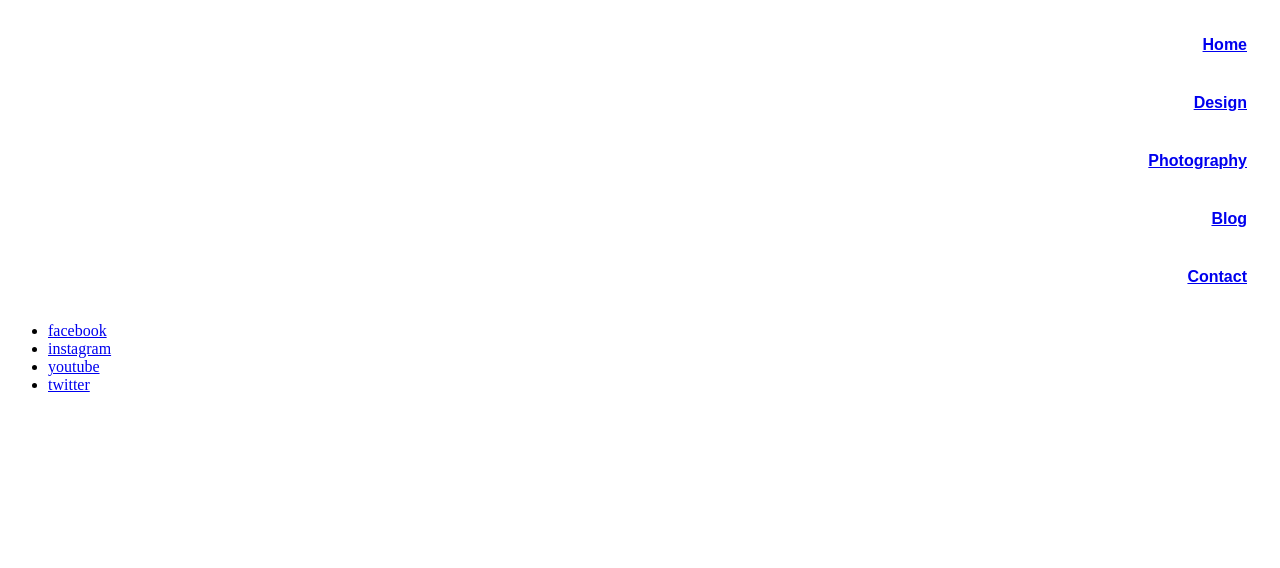
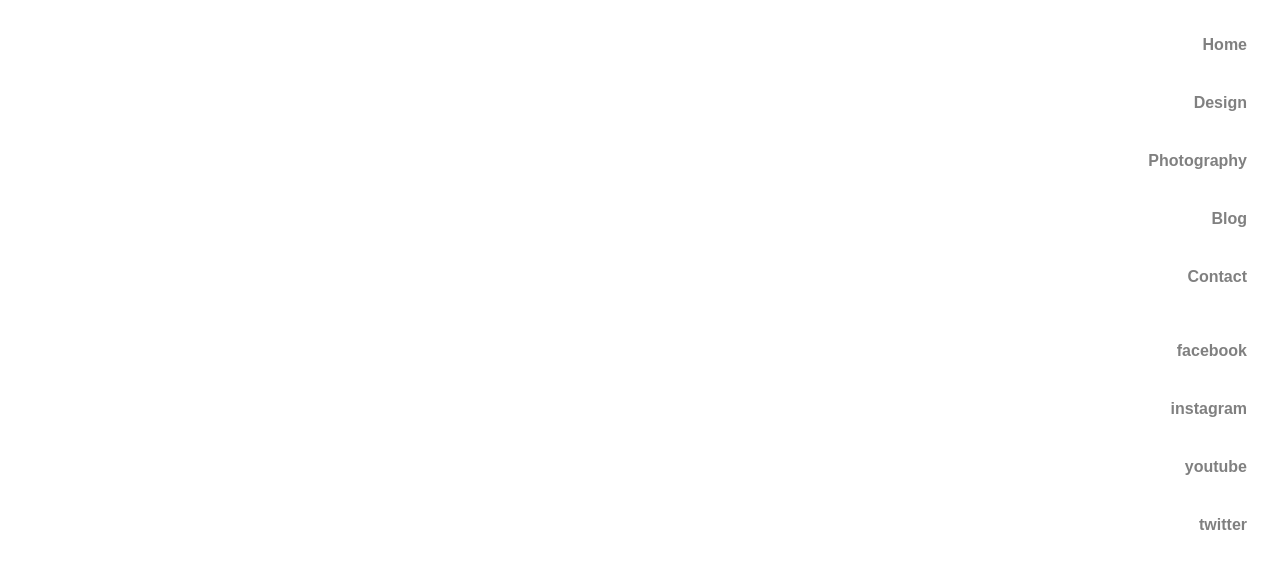
Before and after one commit to codewithkushagra/porfolio, a plain HTML site: page index.html in a window 1280 px wide. Drawn offline with Linux system fonts and the light colour scheme.

Commit message:
"nav list text style"

```diff
--- a/style.css
+++ b/style.css
@@ -1,3 +1,7 @@
+
+
+
+
 .nav-list li
 {
     list-style: none;
@@ -8,3 +12,24 @@
     font-weight: bold;
     font-size: 16px;
 }
+
+.nav-list li a{
+    text-decoration: none;
+    color: gray;
+}
+
+.nav-social li
+{
+    list-style: none;
+    text-align: right;
+    padding: 20px 25px;
+    font-family: sans-serif;
+    font-style: normal;
+    font-weight: bold;
+    font-size: 16px;
+}
+
+.nav-social li a{
+    text-decoration: none;
+    color: gray;
+}
```
